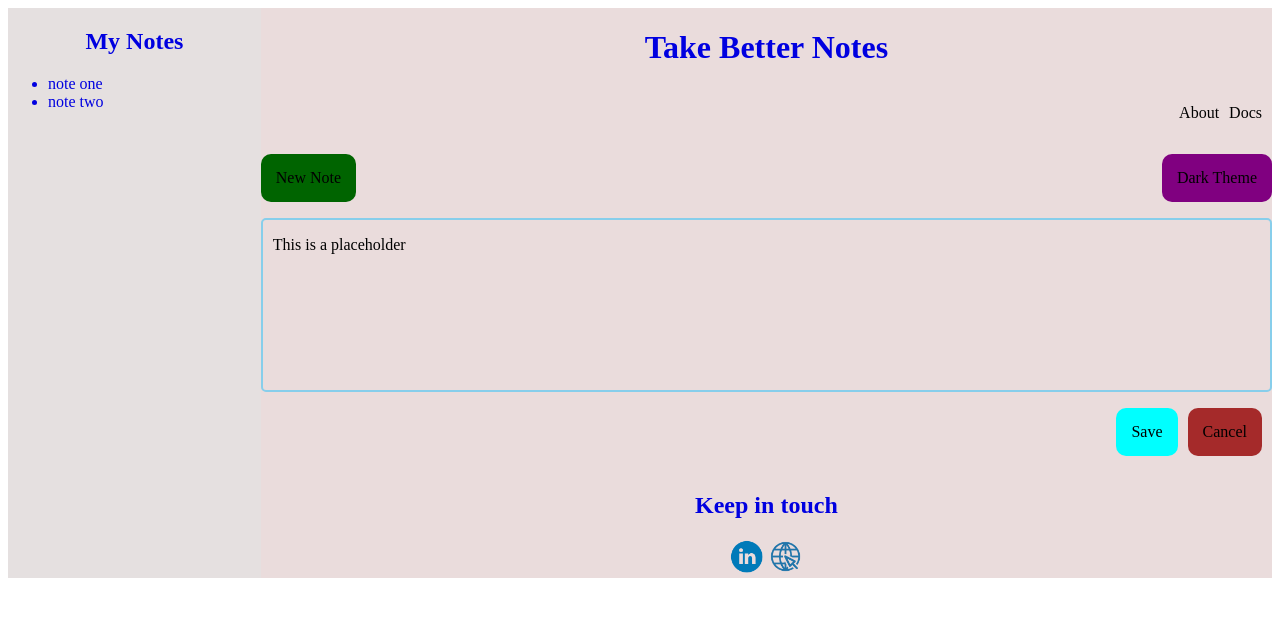
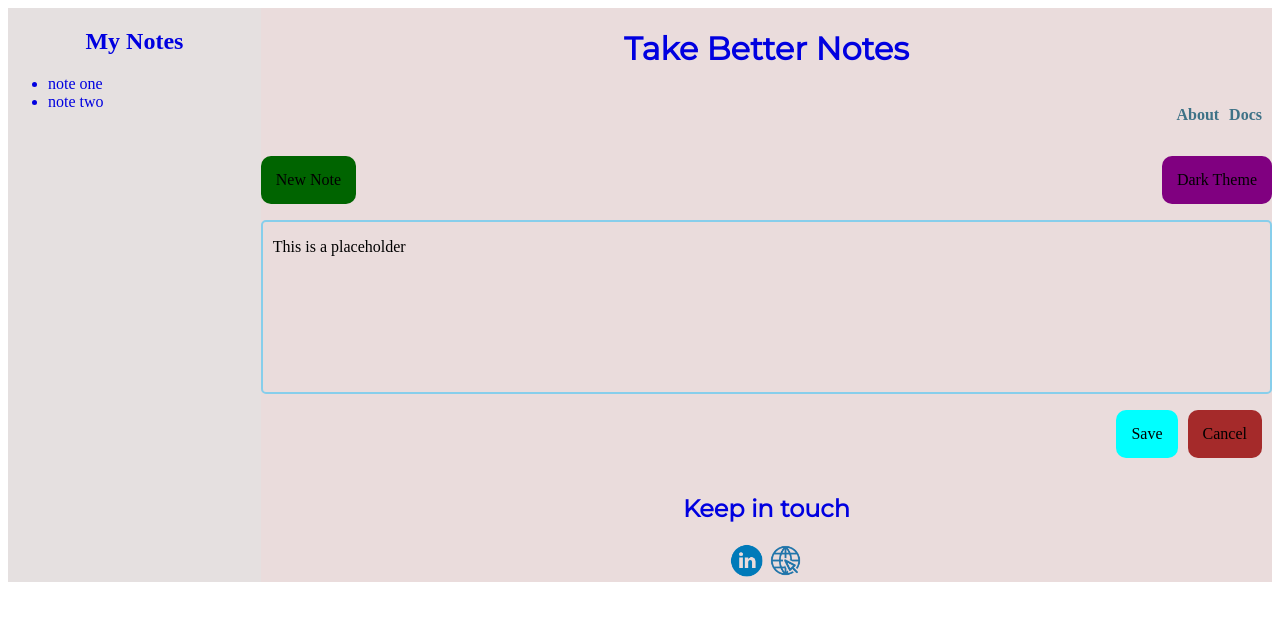
Before and after one commit to bnwzc/Assignment1, a plain HTML site: page index.html in a window 1280 px wide. Drawn offline with Linux system fonts and the light colour scheme.

Commit message:
Use the google font for h1 and h2

```diff
--- a/css/stylesheet.css
+++ b/css/stylesheet.css
@@ -71,7 +71,11 @@ main{
 
 main h1,h2{
     color:#0000E0;
+    font-family: 'Montserrat', sans-serif;
+}
 
+.color1{
+    color:rgb(62, 114, 135)
 }
 
 @media screen and (max-width:600px){
--- a/index.html
+++ b/index.html
@@ -6,6 +6,9 @@
     <meta name="viewport" content="width=device-width, initial-scale=1.0">
     <title>Assigenment1</title>
     <link href="css/stylesheet.css" rel="stylesheet">
+    <link rel="preconnect" href="https://fonts.googleapis.com">
+    <link rel="preconnect" href="https://fonts.gstatic.com" crossorigin>
+    <link href="https://fonts.googleapis.com/css2?family=Bree+Serif&family=Montserrat:wght@300;400&display=swap" rel="stylesheet">
 </head>
 <body>
     <div class="grid_container">
@@ -22,9 +25,9 @@
             <h1>
                 Take Better Notes
             </h1>
-            <div class="flex_container2">
-                <p class="space">About</p>
-                <p class="space">Docs</p>
+            <div class="flex_container2 color1">
+                <p class="space"><b>About</b></p>
+                <p class="space"><b>Docs</b></p>
             </div>
             <div class="flex_container1" >
                 <p class="background padding" style="background-color: darkgreen">New Note</p>
```
